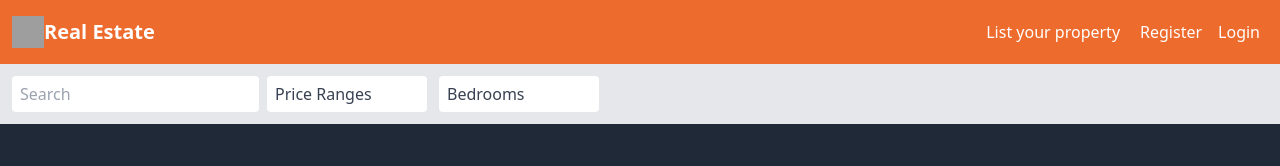
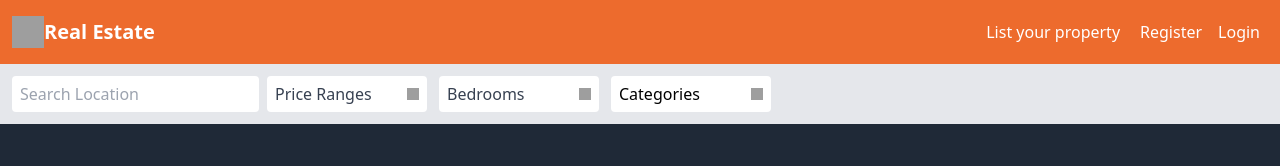
Before and after one commit to mucahit-sahin/real-estate-app, a React (Create React App) app: page /rent in a window 1280 px wide. Shown: the top 166 px of the page. Built offline with nearby package versions, Linux system fonts and the light colour scheme; grey boxes are pictures that could not be loaded.

Commit message:
Created CategoryFilter Component

```diff
--- /dev/null
+++ b/src/components/CategoriesFilter.tsx
@@ -0,0 +1,84 @@
+import React from "react";
+
+export const CategoriesFilter = ({
+  categoryIsOpen,
+  category,
+  setCategory,
+}: {
+  categoryIsOpen: boolean;
+  category: string[];
+  setCategory: (category: string[]) => void;
+}) => {
+  const changeCheckbox = (e: React.ChangeEvent<HTMLInputElement>) => {
+    const { name, checked } = e.target;
+    if (checked) {
+      setCategory([...category, name]);
+    } else {
+      setCategory(category.filter((c) => c !== name));
+    }
+  };
+  return (
+    <div
+      className={`absolute top-full left-0 w-full bg-white rounded shadow z-50 mt-2 p-3 ${
+        categoryIsOpen ? "block" : "hidden"
+      }`}
+    >
+      {/* Categories Checkboxes */}
+      <div className="flex flex-col">
+        {/*Category Checkbox*/}
+        <div className="flex flex-row items-center mb-1">
+          <input
+            className="rounded mr-3 h-4 w-4"
+            type="checkbox"
+            id="apartments"
+            name="apartments"
+            value="apartments"
+            onChange={(e) => changeCheckbox(e)}
+          />
+          <label className="text-gray-700" htmlFor="apartments">
+            Apartments
+          </label>
+        </div>
+        <div className="flex flex-row items-center mb-1">
+          <input
+            className="rounded mr-3 h-4 w-4"
+            type="checkbox"
+            id="rooms"
+            name="rooms"
+            value="rooms"
+            onChange={(e) => changeCheckbox(e)}
+          />
+          <label className="text-gray-700" htmlFor="rooms">
+            Rooms
+          </label>
+        </div>
+        <div className="flex flex-row items-center mb-1">
+          <input
+            className="rounded mr-3 h-4 w-4"
+            type="checkbox"
+            id="houses"
+            name="houses"
+            value="houses"
+            onChange={(e) => changeCheckbox(e)}
+          />
+          <label className="text-gray-700" htmlFor="houses">
+            Houses
+          </label>
+        </div>
+        <div className="flex flex-row items-center mb-1">
+          <input
+            className="rounded mr-3 h-4 w-4"
+            type="checkbox"
+            id="cabins"
+            name="cabins"
+            value="cabins"
+            onChange={(e) => changeCheckbox(e)}
+          />
+          <label className="text-gray-700" htmlFor="cabins">
+            Cabins
+          </label>
+        </div>
+      </div>
+    </div>
+  );
+};
--- a/src/components/FilterSearch.tsx
+++ b/src/components/FilterSearch.tsx
@@ -1,16 +1,19 @@
 import React from "react";
+import { CategoriesFilter } from "./CategoriesFilter";
 import { NumberofBedrooms } from "./NumberofBedrooms";
 import { PriceRanges } from "./PriceRanges";
 
 export const FilterSearch = () => {
   const [priceIsOpen, setPriceIsOpen] = React.useState(false);
   const [bedroomIsOpen, setBedroomIsOpen] = React.useState(false);
+  const [categoryIsOpen, setCategoryIsOpen] = React.useState(false);
 
   const [location, setLocation] = React.useState("");
   const [minPrice, setMinPrice] = React.useState<number>(0);
   const [maxPrice, setMaxPrice] = React.useState<number>(0);
   const [minBedrooms, setMinBedrooms] = React.useState<number>(0);
   const [maxBedrooms, setMaxBedrooms] = React.useState<number>(0);
+  const [category, setCategory] = React.useState<string[]>([]);
 
   const priceStatus = () => {
     if (maxPrice !== 0 && minPrice > maxPrice) {
@@ -51,7 +54,7 @@ export const FilterSearch = () => {
         <input
           className="appearance-none rounded bg-white w-full text-gray-700 mr-2 py-2 px-2 leading-tight focus:outline-none"
           type="text"
-          placeholder="Search"
+          placeholder="Search Location"
           value={location}
           onChange={(e) => setLocation(e.target.value)}
         />
@@ -59,13 +62,18 @@ export const FilterSearch = () => {
       {/*Price Range*/}
       <div className="flex relative mr-3 " onClick={() => setPriceIsOpen(true)}>
         <div
-          className={`w-40 rounded  hover:bg-tango  hover:text-white py-2 px-2 leading-tight focus:outline-none ${
+          className={`w-40 flex flex-row items-center rounded  hover:bg-tango  hover:text-white py-2 px-2 leading-tight focus:outline-none ${
             minPrice === 0 && maxPrice === 0
               ? "bg-white text-gray-700"
               : "bg-tango text-white"
           }`}
         >
           {priceStatus()}
+          <img
+            className="ml-auto w-3 h-3 "
+            src="https://www.svgrepo.com/show/80156/down-arrow.svg"
+            alt="down arrow"
+          />
         </div>
         {/* Price Range Modal */}
         <PriceRanges
@@ -78,17 +86,22 @@ export const FilterSearch = () => {
       </div>
       {/*Bedrooms*/}
       <div
-        className="flex flex-row relative mr-3"
+        className="flex relative mr-3"
         onClick={() => setBedroomIsOpen(true)}
       >
         <div
-          className={`w-40 rounded  hover:bg-tango  hover:text-white py-2 px-2 leading-tight focus:outline-none ${
+          className={`w-40 flex flex-row items-center rounded  hover:bg-tango  hover:text-white p-2 leading-tight focus:outline-none ${
             minBedrooms === 0 && maxBedrooms === 0
               ? "bg-white text-gray-700"
               : "bg-tango text-white"
           }`}
         >
           {bedroomStatus()}
+          <img
+            className="ml-auto w-3 h-3 "
+            src="https://www.svgrepo.com/show/80156/down-arrow.svg"
+            alt="down arrow"
+          />
         </div>
         {/* Number of Bedrooms Modal */}
         <NumberofBedrooms
@@ -99,15 +112,36 @@ export const FilterSearch = () => {
           setMaxBedrooms={setMaxBedrooms}
         />
       </div>
+      {/* Categories */}
+      <div
+        className="flex relative mr-3"
+        onClick={() => setCategoryIsOpen(true)}
+      >
+        <div className="w-40 flex flex-row items-center bg-white rounded  hover:bg-tango  hover:text-white p-2 leading-tight focus:outline-none">
+          Categories
+          <img
+            className="ml-auto w-3 h-3 "
+            src="https://www.svgrepo.com/show/80156/down-arrow.svg"
+            alt="down arrow"
+          />
+        </div>
+        {/* Categories Modal */}
+        <CategoriesFilter
+          categoryIsOpen={categoryIsOpen}
+          category={category}
+          setCategory={setCategory}
+        />
+      </div>
 
       {/* Close Modals */}
       <div
         className={`absolute left-0 top-0 w-screen h-screen z-49 ${
-          priceIsOpen || bedroomIsOpen ? "block" : "hidden"
+          priceIsOpen || bedroomIsOpen || categoryIsOpen ? "block" : "hidden"
         }`}
         onClick={() => {
           setPriceIsOpen(false);
           setBedroomIsOpen(false);
+          setCategoryIsOpen(false);
         }}
       ></div>
     </div>
```
